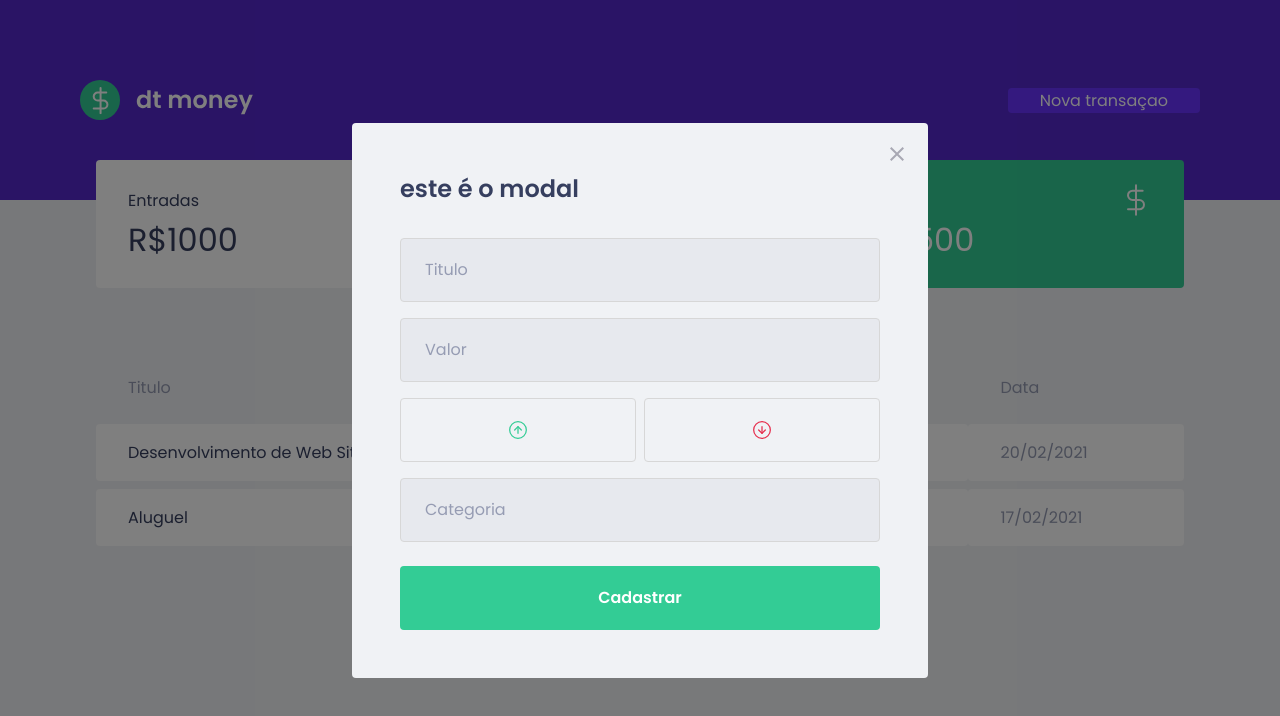
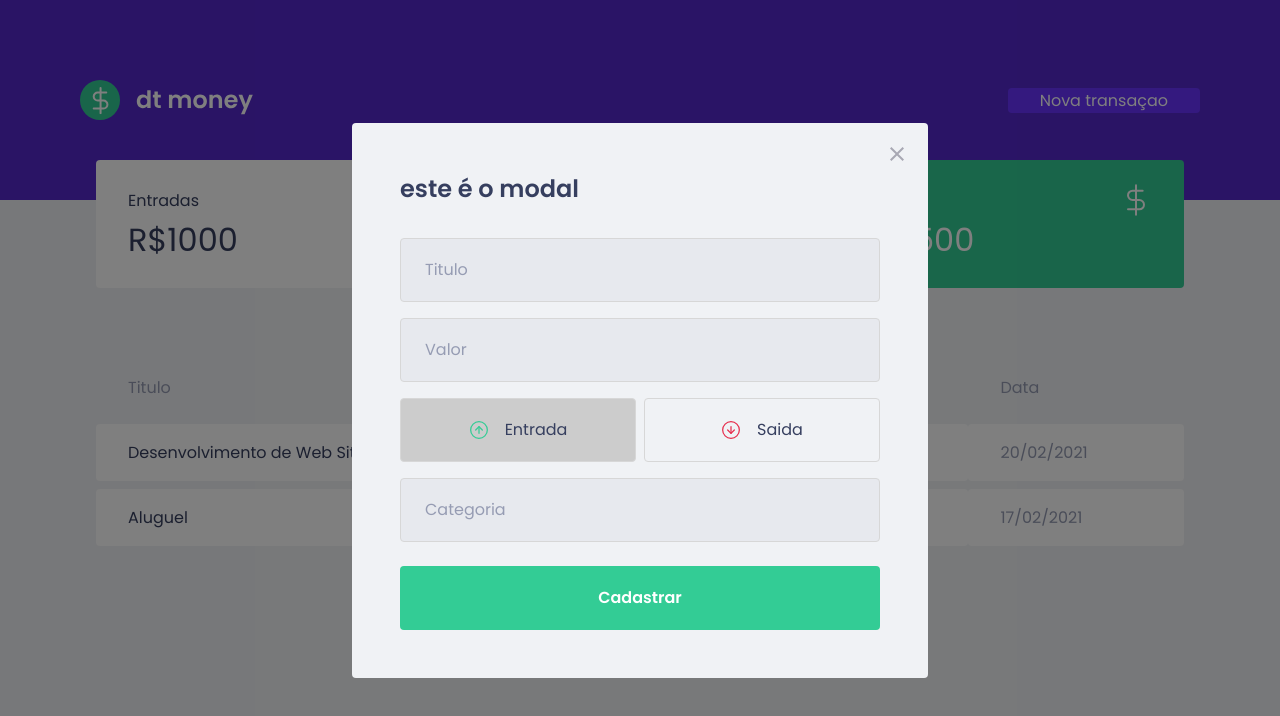
Before and after one commit to pedrokpdo/approcket, a React (Create React App) app: page / in a window 1280 px wide. Both pictures are taken after a click on the button "Nova transaçao". Shown: the top 716 px of the page. Built offline with nearby package versions, Linux system fonts and the light colour scheme; no server answers; what miragejs would draw is missing.

Commit message:
funcionamentoBotoes

```diff
--- a/src/components/NewTransactionModal/index.tsx
+++ b/src/components/NewTransactionModal/index.tsx
@@ -1,8 +1,9 @@
 import Modal from 'react-modal'
-import { Container, TransactionTypeContainer } from './styles';
+import { Container, RadioBox, TransactionTypeContainer } from './styles';
 import incomeImg from '../../assets/income.svg'
 import outcomeImg from '../../assets/outcome.svg'
 import closeImg from '../../assets/close.svg'
+import { useState } from 'react';
 
 interface NewTransactionModalProps {
     isOpen: boolean;
@@ -10,6 +11,9 @@
 }
 
 export function NewTransactionModal({ isOpen, onRequestClose }: NewTransactionModalProps) {
+    const [type, setType] = useState('deposit')
+
+
     return (
         <Modal
             isOpen={isOpen}
@@ -33,16 +37,22 @@
                     placeholder='Valor'
                 />
                 <TransactionTypeContainer>
-                    <button
-                    type='button'
+                    <RadioBox
+                        isActive={type === 'deposit'}
+                        type='button'
+                        onClick={() => setType('deposit') }
                     >
                         <img src={incomeImg} alt="entrada" />
-                    </button>
-                    <button
-                    type='button'
+                        <span>Entrada</span>
+                    </RadioBox>
+                    <RadioBox
+                        isActive={type === 'withdraw'}
+                        type='button'
+                        onClick={() => setType('withdraw') }
                     >
                         <img src={outcomeImg} alt="saida" />
-                    </button>
+                        <span>Saida</span>
+                    </RadioBox>
                 </TransactionTypeContainer>
                 <input
                     placeholder='Categoria'
--- a/src/components/NewTransactionModal/styles.ts
+++ b/src/components/NewTransactionModal/styles.ts
@@ -49,11 +49,17 @@
     grid-template-columns: 1fr 1fr;
     gap: 0.5rem;
 
-    button {
+`
+interface RadioBoxProps {
+    isActive: boolean;
+}
+
+export const RadioBox = styled.button<RadioBoxProps>`
+
         height: 4rem;
         border: 1px solid #d7d7d7;
         border-radius: 0.25rem;
-        background: transparent;
+        background: ${(props) => props.isActive ? '#ccc' : 'transparent'};
         display: flex;
         align-items: center;
         justify-content: center;
@@ -75,5 +81,4 @@
             color: var(--text-title);
         }
 
-    }
 `
```
